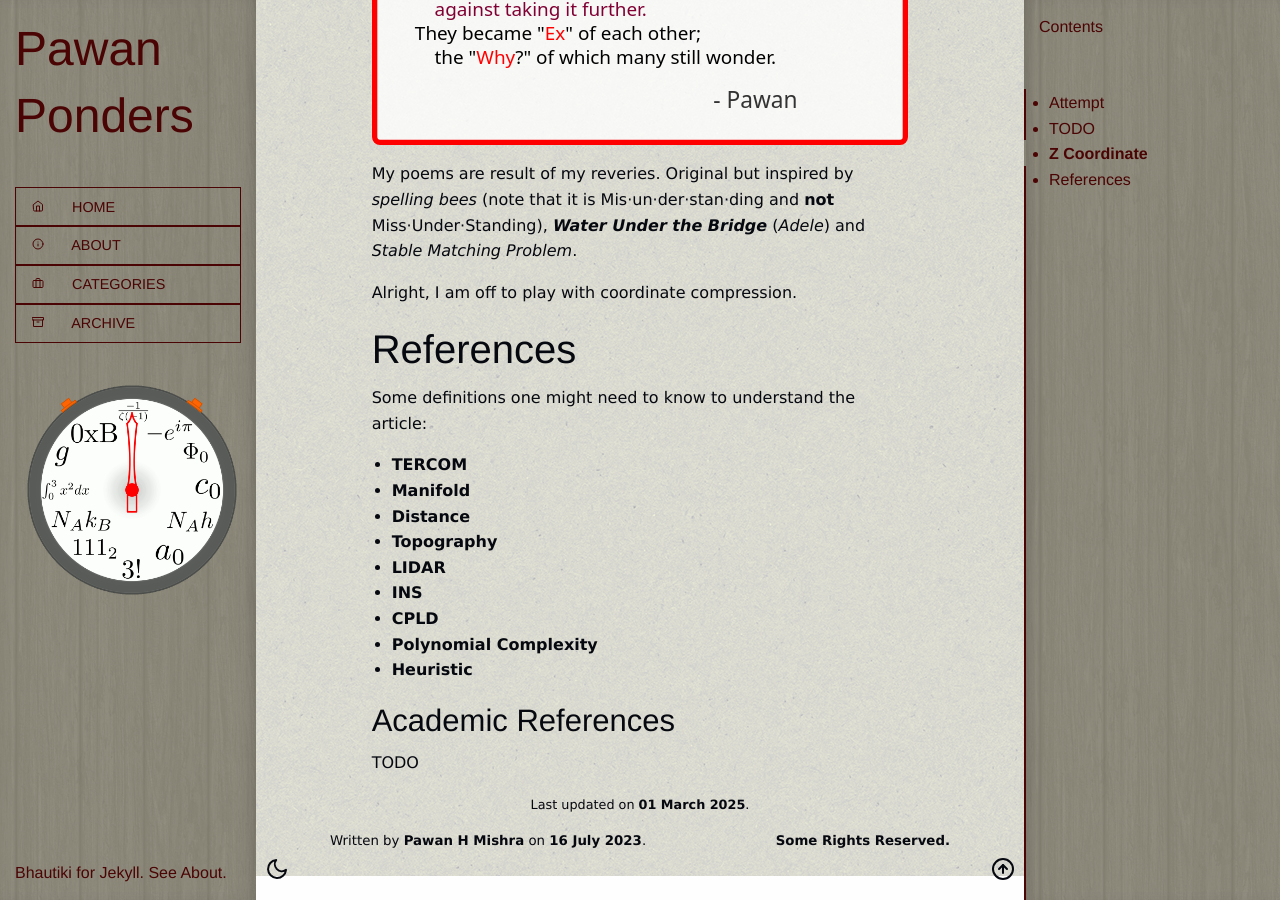
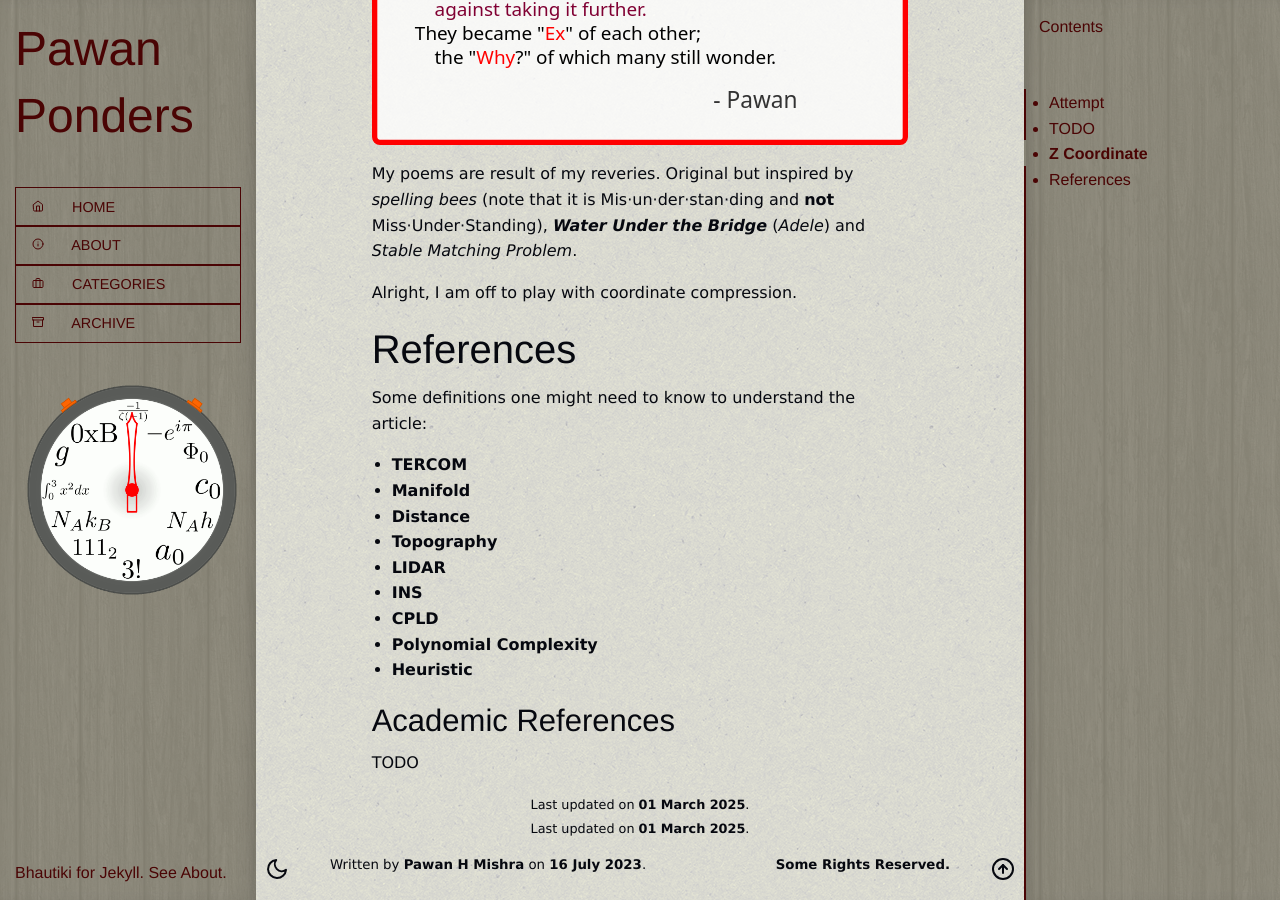
Before and after one commit to pawanmsr/pawanmsr.github.io, a Jekyll site: the page built from _posts/2023-07-16-matrix-matching.markdown, in a window 1280 px wide and 900 px high, scrolled down 1482 px. Built offline with Jekyll 4.4.1, drawn with Linux system fonts in a browser that asks for light colours.

Commit message:
Dev (#24)

```diff
--- a/_layouts/post.html
+++ b/_layouts/post.html
@@ -6,6 +6,12 @@ layout: default
     <div class="grid-x grid-margin-x grid-padding-x align-center">
         <div class="cell small-10">
             {{ content }}
+
+            {% if page.updated %}
+            <div class="text-center">
+                <small>Last updated on <strong>{{ page.updated | date: "%d %B %Y" }}</strong>.</small>
+            </div>
+            {% endif %}
         </div>
     </div>
 
```
Also changed, not shown: 1 other file.
